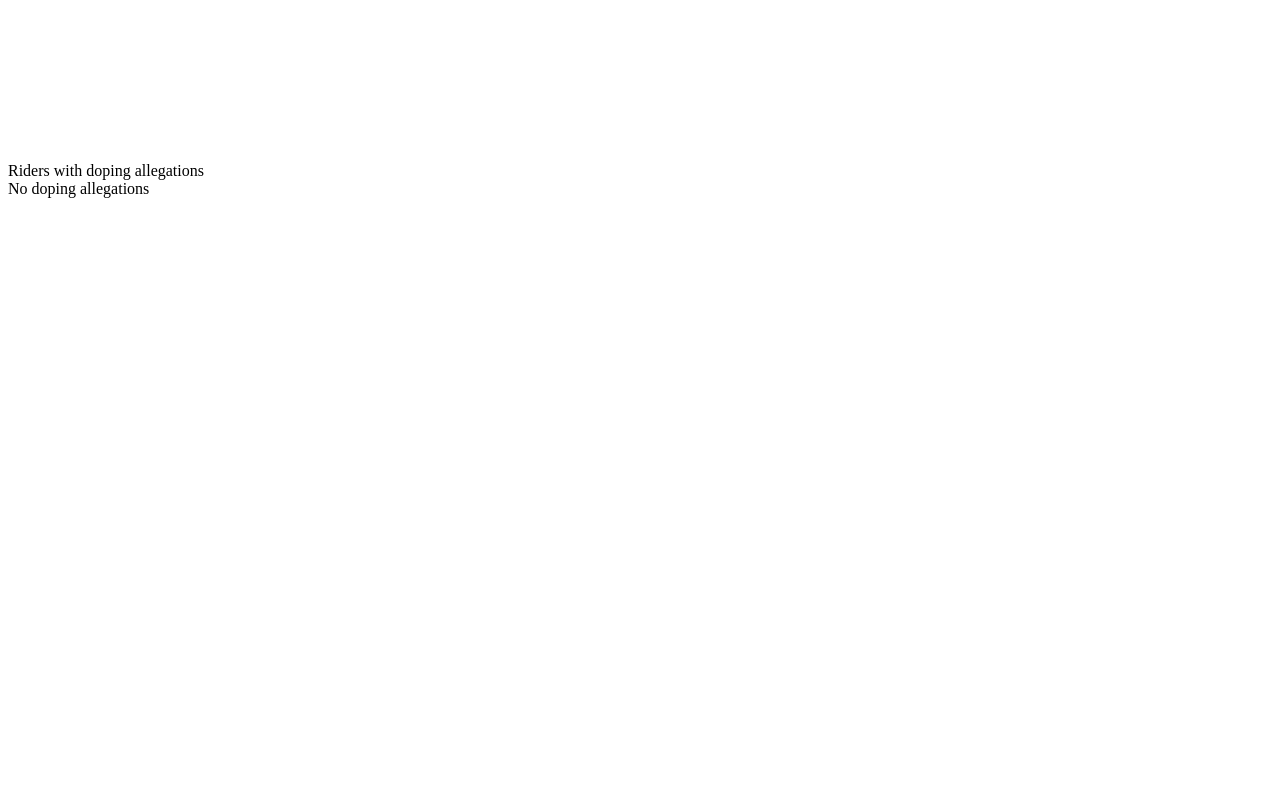
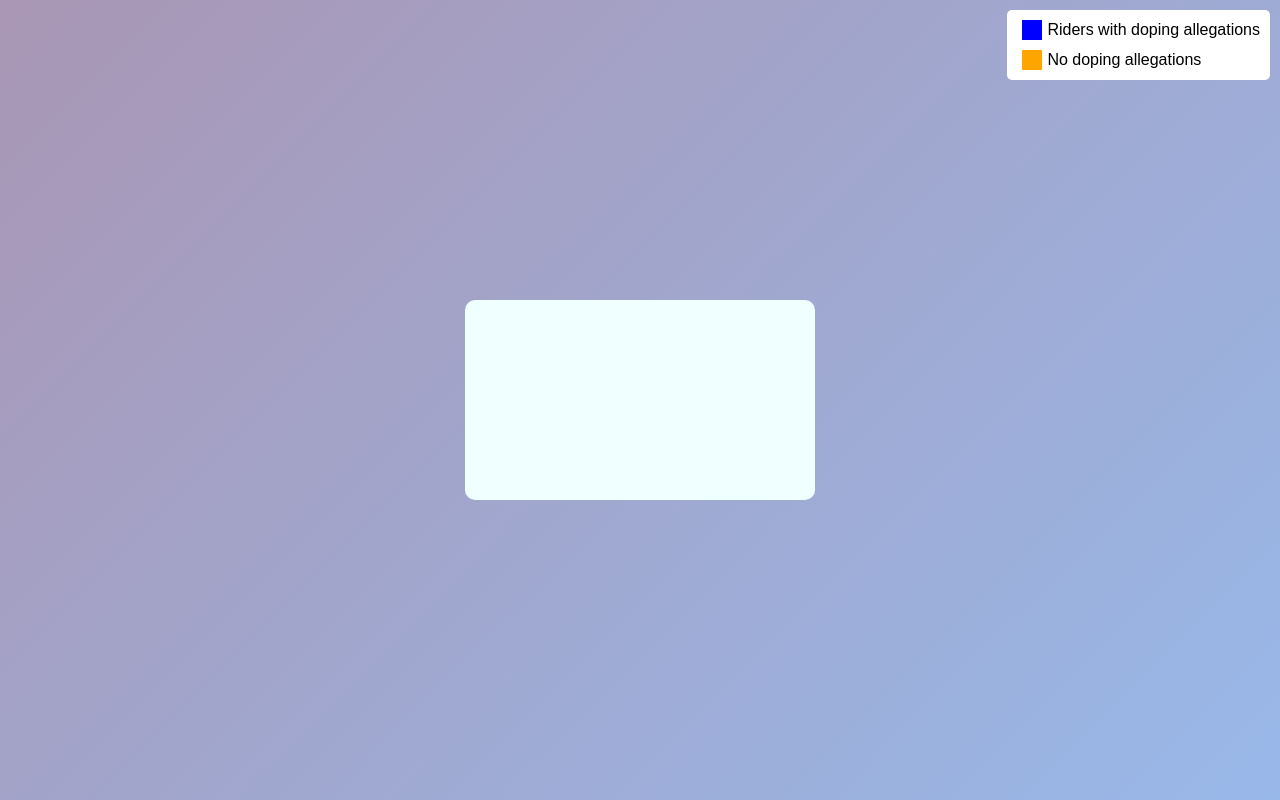
Before and after one commit to Shishwami/FCC-Scatterplot-Graph, a website: page index.html in a window 1280 px wide. Drawn offline with nearby package versions, Linux system fonts and the light colour scheme; no server answers.

Commit message:
Update style.css

```diff
--- a/style.css
+++ b/style.css
@@ -1,7 +1,67 @@
+html,
+body {
+  margin: 0;
+  padding: 0;
+  font-family: Arial, sans-serif;
+}
+
+body {
+  background: linear-gradient(135deg, #a996b4 0%, #98b8e9 100%);
+  height: 100vh;
+  display: flex;
+}
+
+#app-container {
+  display: flex;
+  flex-direction: column;
+  align-items: center;
+  justify-content: center;
+  position: relative;
+  flex: 1;
+}
+
+#app-container svg {
+  padding: 25px;
+  border-radius: 10px;
+  background-color: azure;
+}
+
+#app-container #title {
+  font-size: 26px;
+}
+
+#app-container #subtitle {
+  font-size: 18px;
+}
+
 #tooltip {
   position: absolute;
   background: white;
   border: 1px solid black;
+  border-radius: 5px;
   padding: 5px;
   visibility: hidden;
+  font-size: 11px;
 }
+
+#legend {
+  position: absolute;
+  background: white;
+  padding: 5px;
+  right: 10px;
+  top: 10px;
+  border-radius: 5px;
+}
+
+#legend .legend-item {
+  display: flex;
+  align-items: center;
+  padding: 5px;
+}
+
+#legend .legend-color {
+  width: 20px;
+  height: 20px;
+  display: inline-block;
+  margin: 0px 5px;
+}
```
